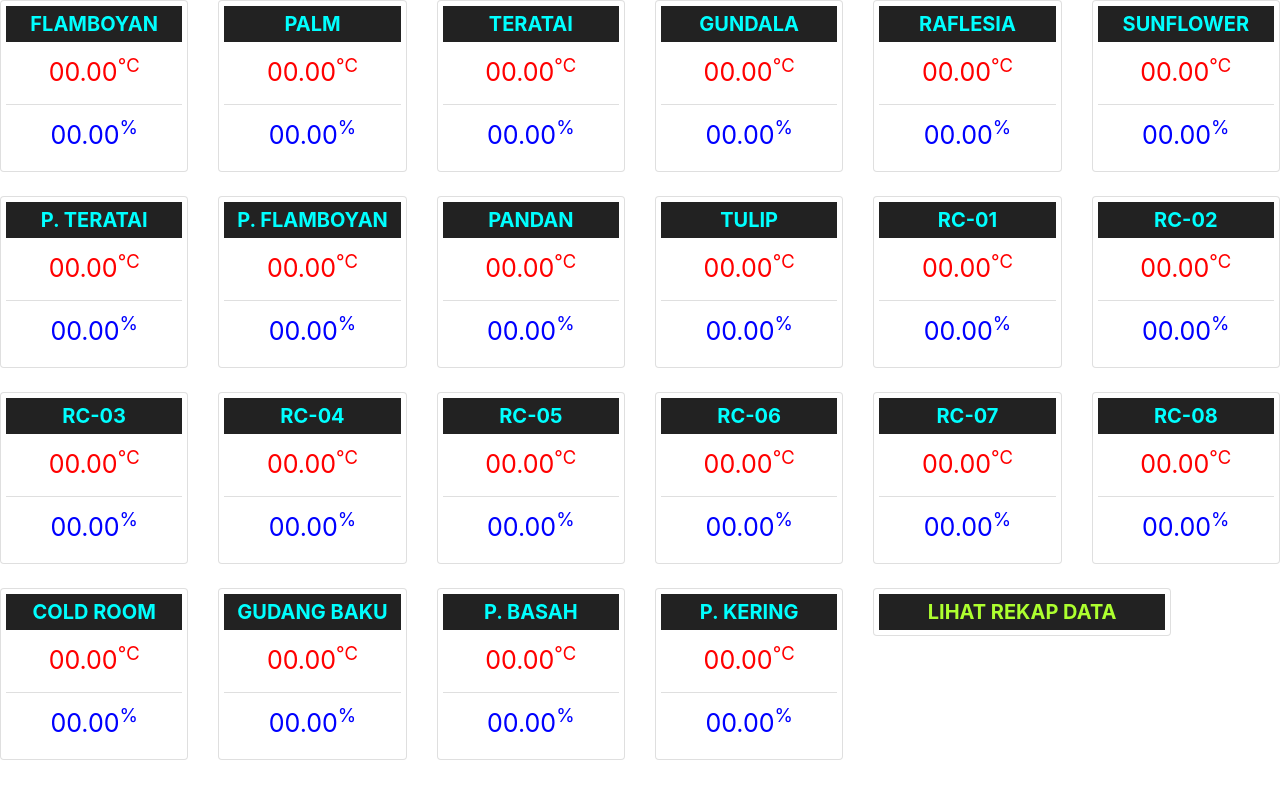
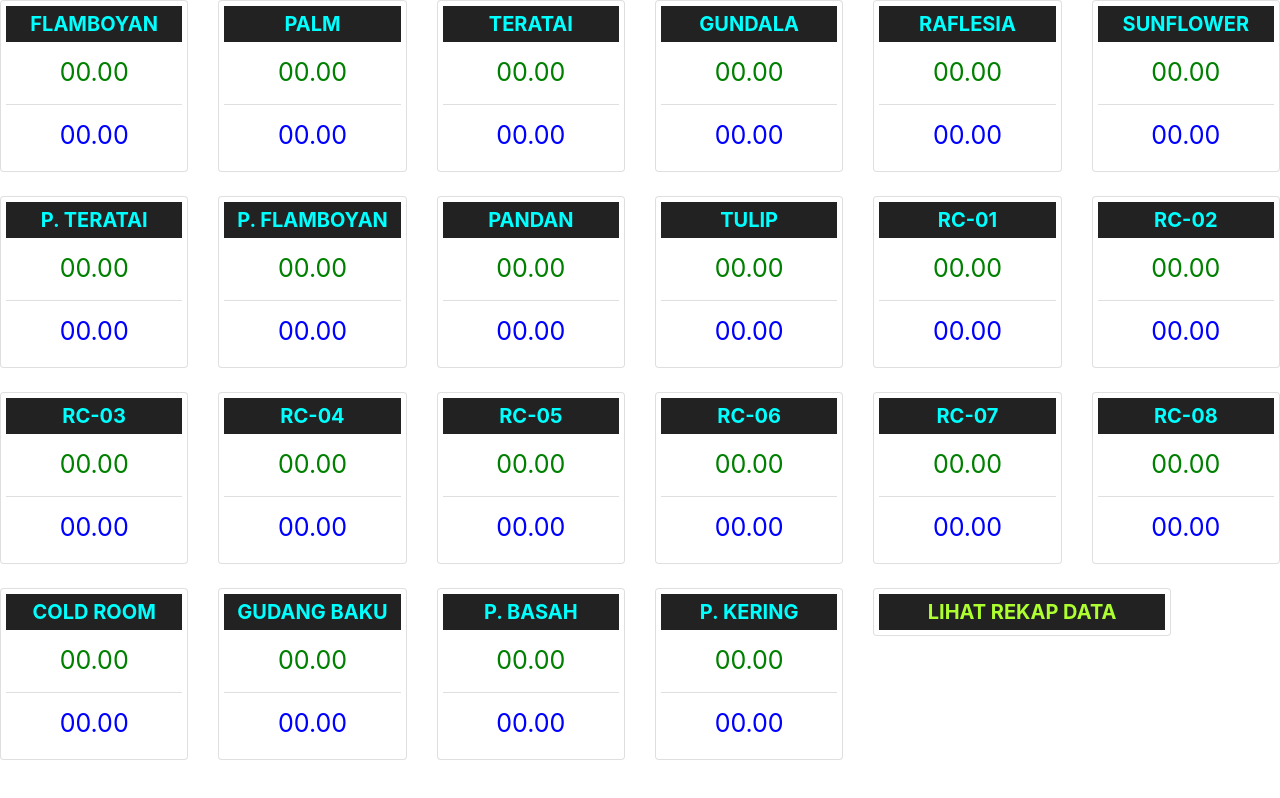
Before and after one commit to project-engineer/project-engineer.github.io, a plain HTML site: page index.html in a window 1280 px wide. Drawn offline with nearby package versions, Linux system fonts and the light colour scheme; no server answers.

Commit message:
mengubah warna, menambahkan warning out of range, dan memindahkan satuan dari html ke js

```diff
--- a/index.html
+++ b/index.html
@@ -20,8 +20,8 @@
 			      <div class="card-body ">
 			        <h5 class="card-title font-weight-bold">FLAMBOYAN</h5>
 			        <ul class="list-group list-group-flush">
-						    <li class="list-group-item" style="color: red"><span id="tempFlamboyan">00.00</span><sup>&#8451</sup></li>
-						    <li class="list-group-item" style="color: blue"><span id="humFlamboyan">00.00</span><sup>%</sup></li>
+						    <li id="berubahStyle" class="list-group-item text-temp"><span id="tempFlamboyan">00.00</span></li>
+						    <li class="list-group-item" style="color: blue"><span id="humFlamboyan">00.00</span></li>
 						  </ul>
 			      </div>
 			    </div>
@@ -31,8 +31,8 @@
 			      <div class="card-body ">
 			        <h5 class="card-title font-weight-bold">PALM</h5>
 			        <ul class="list-group list-group-flush">
-						    <li class="list-group-item" style="color: red"><span id="tempPalm">00.00</span><sup>&#8451</sup></li>
-						    <li class="list-group-item" style="color: blue"><span id="humPalm">00.00</span><sup>%</sup></li>
+						    <li id="berubahStyle" class="list-group-item text-temp"><span id="tempPalm">00.00</span></li>
+						    <li class="list-group-item" style="color: blue"><span id="humPalm">00.00</span></li>
 						  </ul>
 			      </div>
 			    </div>
@@ -42,8 +42,8 @@
 			      <div class="card-body ">
 			        <h5 class="card-title font-weight-bold">TERATAI</h5>
 			        <ul class="list-group list-group-flush">
-						    <li class="list-group-item" style="color: red"><span id="tempTeratai">00.00</span><sup>&#8451</sup></li>
-						    <li class="list-group-item" style="color: blue"><span id="humTeratai">00.00</span><sup>%</sup></li>
+						    <li id="berubahStyle" class="list-group-item text-temp"><span id="tempTeratai">00.00</span></li>
+						    <li class="list-group-item" style="color: blue"><span id="humTeratai">00.00</span></li>
 						  </ul>
 			      </div>
 			    </div>
@@ -53,8 +53,8 @@
 			      <div class="card-body ">
 			        <h5 class="card-title font-weight-bold">GUNDALA</h5>
 			        <ul class="list-group list-group-flush">
-						    <li class="list-group-item" style="color: red"><span id="tempGundala">00.00</span><sup>&#8451</sup></li>
-						    <li class="list-group-item" style="color: blue"><span id="humGundala">00.00</span><sup>%</sup></li>
+						    <li id="berubahStyle" class="list-group-item text-temp"><span id="tempGundala">00.00</span></li>
+						    <li class="list-group-item" style="color: blue"><span id="humGundala">00.00</span></li>
 						  </ul>
 			      </div>
 			    </div>
@@ -64,8 +64,8 @@
 			      <div class="card-body ">
 			        <h5 class="card-title font-weight-bold">RAFLESIA</h5>
 			        <ul class="list-group list-group-flush">
-						    <li class="list-group-item" style="color: red"><span id="tempRaflesia">00.00</span><sup>&#8451</sup></li>
-						    <li class="list-group-item" style="color: blue"><span id="humRaflesia">00.00</span><sup>%</sup></li>
+						    <li id="berubahStyle" class="list-group-item text-temp"><span id="tempRaflesia">00.00</span></li>
+						    <li class="list-group-item" style="color: blue"><span id="humRaflesia">00.00</span></li>
 						  </ul>
 			      </div>
 			    </div>
@@ -75,8 +75,8 @@
 			      <div class="card-body ">
 			        <h5 class="card-title font-weight-bold">SUNFLOWER</h5>
 			        <ul class="list-group list-group-flush">
-						    <li class="list-group-item" style="color: red"><span id="tempSunflower">00.00</span><sup>&#8451</sup></li>
-						    <li class="list-group-item" style="color: blue"><span id="humSunflower">00.00</span><sup>%</sup></li>
+						    <li id="berubahStyle" class="list-group-item text-temp"><span id="tempSunflower">00.00</span></li>
+						    <li class="list-group-item" style="color: blue"><span id="humSunflower">00.00</span></li>
 						  </ul>
 			      </div>
 			    </div>
@@ -90,8 +90,8 @@
 			      <div class="card-body ">
 			        <h5 class="card-title font-weight-bold">P. TERATAI</h5>
 			        <ul class="list-group list-group-flush">
-						    <li class="list-group-item" style="color: red"><span id="tempPackingTeratai">00.00</span><sup>&#8451</sup></li>
-						    <li class="list-group-item" style="color: blue"><span id="humPackingTeratai">00.00</span><sup>%</sup></li>
+						    <li id="berubahStyle" class="list-group-item text-temp"><span id="tempPackingTeratai">00.00</span></li>
+						    <li class="list-group-item" style="color: blue"><span id="humPackingTeratai">00.00</span></li>
 						  </ul>
 			      </div>
 			    </div>
@@ -101,8 +101,8 @@
 			      <div class="card-body ">
 			        <h5 class="card-title font-weight-bold">P. FLAMBOYAN</h5>
 			        <ul class="list-group list-group-flush">
-						    <li class="list-group-item" style="color: red"><span id="tempPackingFlamboyan">00.00</span><sup>&#8451</sup></li>
-						    <li class="list-group-item" style="color: blue"><span id="humPackingFlamboyan">00.00</span><sup>%</sup></li>
+						    <li id="berubahStyle" class="list-group-item text-temp"><span id="tempPackingFlamboyan">00.00</span></li>
+						    <li class="list-group-item" style="color: blue"><span id="humPackingFlamboyan">00.00</span></li>
 						  </ul>
 			      </div>
 			    </div>
@@ -112,8 +112,8 @@
 			      <div class="card-body ">
 			        <h5 class="card-title font-weight-bold">PANDAN</h5>
 			        <ul class="list-group list-group-flush">
-						    <li class="list-group-item" style="color: red"><span id="tempPandan">00.00</span><sup>&#8451</sup></li>
-						    <li class="list-group-item" style="color: blue"><span id="humPandan">00.00</span><sup>%</sup></li>
+						    <li id="berubahStyle" class="list-group-item text-temp"><span id="tempPandan">00.00</span></li>
+						    <li class="list-group-item" style="color: blue"><span id="humPandan">00.00</span></li>
 						  </ul>
 			      </div>
 			    </div>
@@ -123,8 +123,8 @@
 			      <div class="card-body ">
 			        <h5 class="card-title font-weight-bold">TULIP</h5>
 			        <ul class="list-group list-group-flush">
-						    <li class="list-group-item" style="color: red"><span id="tempTulip">00.00</span><sup>&#8451</sup></li>
-						    <li class="list-group-item" style="color: blue"><span id="humTulip">00.00</span><sup>%</sup></li>
+						    <li id="berubahStyle" class="list-group-item text-temp"><span id="tempTulip">00.00</span></li>
+						    <li class="list-group-item" style="color: blue"><span id="humTulip">00.00</span></li>
 						  </ul>
 			      </div>
 			    </div>
@@ -134,8 +134,8 @@
 			      <div class="card-body ">
 			        <h5 class="card-title font-weight-bold">RC-01</h5>
 			        <ul class="list-group list-group-flush">
-						    <li class="list-group-item" style="color: red"><span id="tempRC-01">00.00</span><sup>&#8451</sup></li>
-						    <li class="list-group-item" style="color: blue"><span id="humRC-01">00.00</span><sup>%</sup></li>
+						    <li id="berubahStyle" class="list-group-item text-temp"><span id="tempRC-01">00.00</span></li>
+						    <li class="list-group-item" style="color: blue"><span id="humRC-01">00.00</span></li>
 						  </ul>
 			      </div>
 			    </div>
@@ -145,8 +145,8 @@
 			      <div class="card-body ">
 			        <h5 class="card-title font-weight-bold">RC-02</h5>
 			        <ul class="list-group list-group-flush">
-						    <li class="list-group-item" style="color: red"><span id="tempRC-02">00.00</span><sup>&#8451</sup></li>
-						    <li class="list-group-item" style="color: blue"><span id="humRC-02">00.00</span><sup>%</sup></li>
+						    <li id="berubahStyle" class="list-group-item text-temp"><span id="tempRC-02">00.00</span></li>
+						    <li class="list-group-item" style="color: blue"><span id="humRC-02">00.00</span></li>
 						  </ul>
 			      </div>
 			    </div>
@@ -160,8 +160,8 @@
 			      <div class="card-body ">
 			        <h5 class="card-title font-weight-bold">RC-03</h5>
 			        <ul class="list-group list-group-flush">
-						    <li class="list-group-item" style="color: red"><span id="tempRC-03">00.00</span><sup>&#8451</sup></li>
-						    <li class="list-group-item" style="color: blue"><span id="humRC-03">00.00</span><sup>%</sup></li>
+						    <li id="berubahStyle" class="list-group-item text-temp"><span id="tempRC-03">00.00</span></li>
+						    <li class="list-group-item" style="color: blue"><span id="humRC-03">00.00</span></li>
 						  </ul>
 			      </div>
 			    </div>
@@ -171,8 +171,8 @@
 			      <div class="card-body ">
 			        <h5 class="card-title font-weight-bold">RC-04</h5>
 			        <ul class="list-group list-group-flush">
-						    <li class="list-group-item" style="color: red"><span id="tempRC-04">00.00</span><sup>&#8451</sup></li>
-						    <li class="list-group-item" style="color: blue"><span id="humRC-04">00.00</span><sup>%</sup></li>
+						    <li id="berubahStyle" class="list-group-item text-temp"><span id="tempRC-04">00.00</span></li>
+						    <li class="list-group-item" style="color: blue"><span id="humRC-04">00.00</span></li>
 						  </ul>
 			      </div>
 			    </div>
@@ -182,8 +182,8 @@
 			      <div class="card-body ">
 			        <h5 class="card-title font-weight-bold">RC-05</h5>
 			        <ul class="list-group list-group-flush">
-						    <li class="list-group-item" style="color: red"><span id="tempRC-05">00.00</span><sup>&#8451</sup></li>
-						    <li class="list-group-item" style="color: blue"><span id="humRC-05">00.00</span><sup>%</sup></li>
+						    <li id="berubahStyle" class="list-group-item text-temp"><span id="tempRC-05">00.00</span></li>
+						    <li class="list-group-item" style="color: blue"><span id="humRC-05">00.00</span></li>
 						  </ul>
 			      </div>
 			    </div>
@@ -193,8 +193,8 @@
 			      <div class="card-body ">
 			        <h5 class="card-title font-weight-bold">RC-06</h5>
 			        <ul class="list-group list-group-flush">
-						    <li class="list-group-item" style="color: red"><span id="tempRC-06">00.00</span><sup>&#8451</sup></li>
-						    <li class="list-group-item" style="color: blue"><span id="humRC-06">00.00</span><sup>%</sup></li>
+						    <li id="berubahStyle" class="list-group-item text-temp"><span id="tempRC-06">00.00</span></li>
+						    <li class="list-group-item" style="color: blue"><span id="humRC-06">00.00</span></li>
 						  </ul>
 			      </div>
 			    </div>
@@ -204,8 +204,8 @@
 			      <div class="card-body ">
 			        <h5 class="card-title font-weight-bold">RC-07</h5>
 			        <ul class="list-group list-group-flush">
-						    <li class="list-group-item" style="color: red"><span id="tempRC-07">00.00</span><sup>&#8451</sup></li>
-						    <li class="list-group-item" style="color: blue"><span id="humRC-07">00.00</span><sup>%</sup></li>
+						    <li id="berubahStyle" class="list-group-item text-temp"><span id="tempRC-07">00.00</span></li>
+						    <li class="list-group-item" style="color: blue"><span id="humRC-07">00.00</span></li>
 						  </ul>
 			      </div>
 			    </div>
@@ -215,8 +215,8 @@
 			      <div class="card-body ">
 			        <h5 class="card-title font-weight-bold">RC-08</h5>
 			        <ul class="list-group list-group-flush">
-						    <li class="list-group-item" style="color: red"><span id="tempRC-08">00.00</span><sup>&#8451</sup></li>
-						    <li class="list-group-item" style="color: blue"><span id="humRC-08">00.00</span><sup>%</sup></li>
+						    <li id="berubahStyle" class="list-group-item text-temp"><span id="tempRC-08">00.00</span></li>
+						    <li class="list-group-item" style="color: blue"><span id="humRC-08">00.00</span></li>
 						  </ul>
 			      </div>
 			    </div>
@@ -230,8 +230,8 @@
 			      <div class="card-body ">
 			        <h5 class="card-title font-weight-bold">COLD ROOM</h5>
 			        <ul class="list-group list-group-flush">
-						    <li class="list-group-item" style="color: red"><span id="tempColdRoom">00.00</span><sup>&#8451</sup></li>
-						    <li class="list-group-item" style="color: blue"><span id="humColdRoom">00.00</span><sup>%</sup></li>
+						    <li id="berubahStyle" class="list-group-item text-temp"><span id="tempColdRoom">00.00</span></li>
+						    <li class="list-group-item" style="color: blue"><span id="humColdRoom">00.00</span></li>
 						  </ul>
 			      </div>
 			    </div>
@@ -241,8 +241,8 @@
 			      <div class="card-body ">
 			        <h5 class="card-title font-weight-bold">GUDANG BAKU</h5>
 			        <ul class="list-group list-group-flush">
-						    <li class="list-group-item" style="color: red"><span id="tempGudangBaku">00.00</span><sup>&#8451</sup></li>
-						    <li class="list-group-item" style="color: blue"><span id="humGudangBaku">00.00</span><sup>%</sup></li>
+						    <li id="berubahStyle" class="list-group-item text-temp"><span id="tempGudangBaku">00.00</span></li>
+						    <li class="list-group-item" style="color: blue"><span id="humGudangBaku">00.00</span></li>
 						  </ul>
 			      </div>
 			    </div>
@@ -252,8 +252,8 @@
 			      <div class="card-body ">
 			        <h5 class="card-title font-weight-bold">P. BASAH</h5>
 			        <ul class="list-group list-group-flush">
-						    <li class="list-group-item" style="color: red"><span id="tempPenimbanganBasah">00.00</span><sup>&#8451</sup></li>
-						    <li class="list-group-item" style="color: blue"><span id="humPenimbanganBasah">00.00</span><sup>%</sup></li>
+						    <li id="berubahStyle" class="list-group-item text-temp"><span id="tempPenimbanganBasah">00.00</span></li>
+						    <li class="list-group-item" style="color: blue"><span id="humPenimbanganBasah">00.00</span></li>
 						  </ul>
 			      </div>
 			    </div>
@@ -263,8 +263,8 @@
 			      <div class="card-body ">
 			        <h5 class="card-title font-weight-bold">P. KERING</h5>
 			        <ul class="list-group list-group-flush">
-						    <li class="list-group-item" style="color: red"><span id="tempPenimbanganKering">00.00</span><sup>&#8451</sup></li>
-						    <li class="list-group-item" style="color: blue"><span id="humPenimbanganKering">00.00</span><sup>%</sup></li>
+						    <li id="berubahStyle" class="list-group-item text-temp"><span id="tempPenimbanganKering">00.00</span></li>
+						    <li class="list-group-item" style="color: blue"><span id="humPenimbanganKering">00.00</span></li>
 						  </ul>
 			      </div>
 			    </div>
--- a/style.css
+++ b/style.css
@@ -20,3 +20,7 @@
 	padding: 6px 0px;
     color: #ADFF2F;
 }
+
+#berubahStyle {
+	color: green;
+}
```
Also changed, not shown: script.js (+35 -4 lines).
